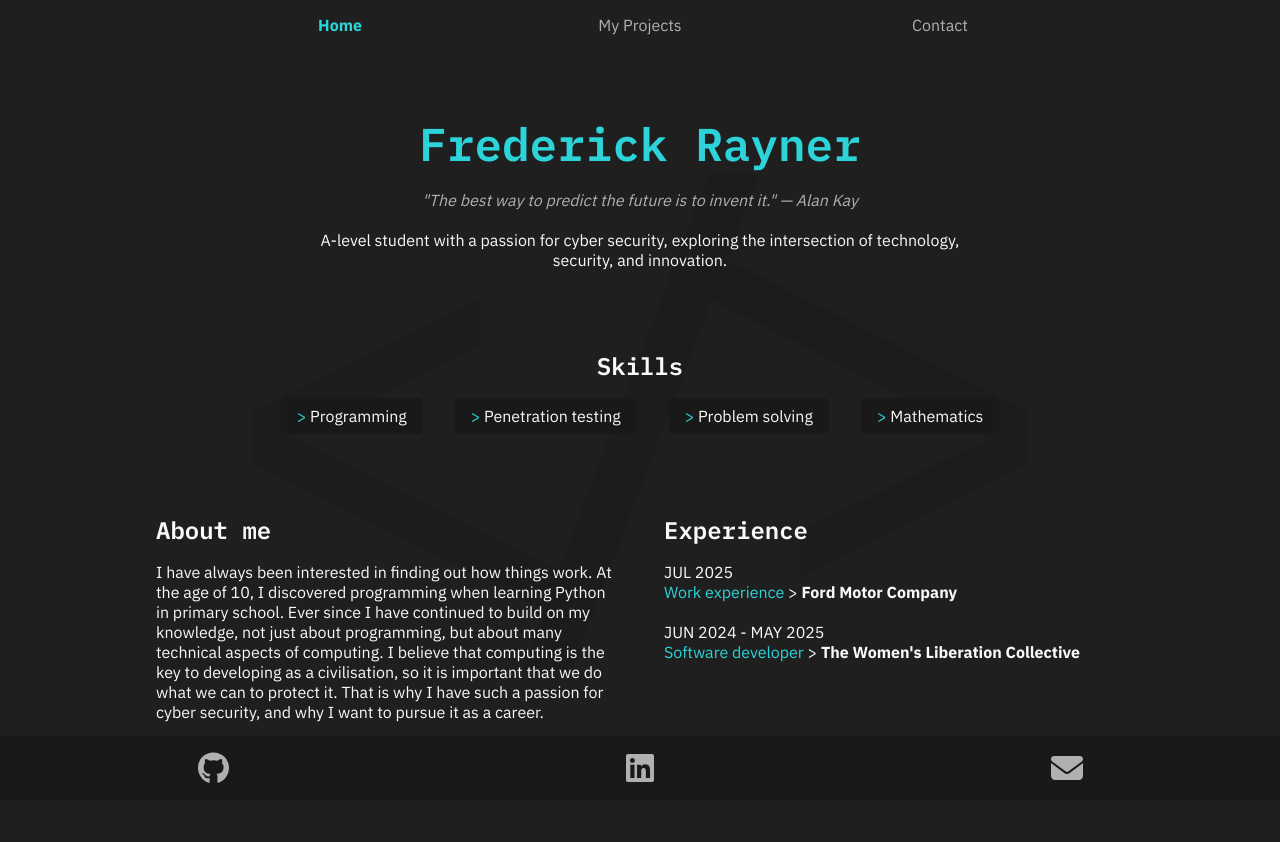
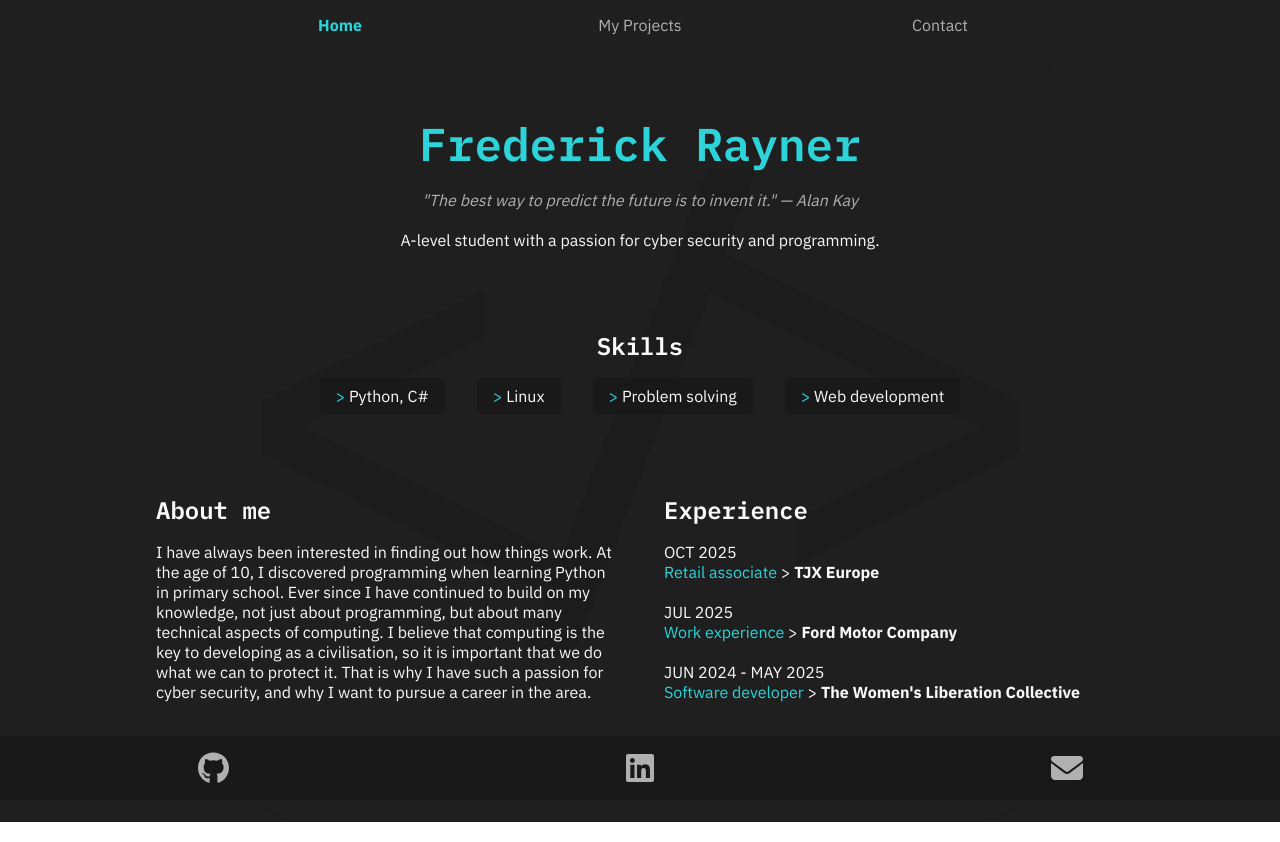
Before and after one commit to Jefernater58/portfolioWebsite, a React (Create React App) app: page /home in a window 1280 px wide. Built offline with nearby package versions, Linux system fonts and the light colour scheme.

Commit message:
Update Home

```diff
--- a/src/pages/Home.js
+++ b/src/pages/Home.js
@@ -3,34 +3,45 @@ import Navbar from "../components/Navbar";
 import Footer from "../components/Footer";
 
 export default function Home() {
+    let quotes = ["\"The best way to predict the future is to invent it.\" — Alan Kay",
+    "\"If you think you know everything about cyber security, it was probably poorly explained to you.\" - Stéphane Nappo",
+    "\"Hacking is about exploring limits—pushing what can be built or broken.\" - Mark Zuckerberg",
+    "\"Computers are incredibly fast, accurate, and stupid. Human beings are incredibly slow, inaccurate, and brilliant. Together they are powerful beyond imagination.\" - Albert Einstein",
+    "\"A good programmer is someone who always looks both ways before crossing a one-way street.\" - Doug Linder"]
+
+    let quote = quotes[Math.floor(Math.random() * quotes.length)];
+
     return <div className="Container">
         <Navbar/>
         <div className="Home">
             <h1 className="Home-title">Frederick Rayner</h1>
-            <p style={{color: "var(--secondary-color)", animation: "fadeIn 1s ease-out", fontStyle: "italic"}}>"The best way to predict the future is to invent it." — Alan Kay</p>
+            <p style={{color: "var(--secondary-color)", animation: "fadeIn 1s ease-out", fontStyle: "italic"}}>{quote}</p>
             <br/>
-            <p style={{textAlign: "center"}}>A-level student with a passion for cyber security, exploring the intersection of technology, security, and innovation.</p>
+            <p style={{textAlign: "center"}}>A-level student with a passion for cyber security and programming.</p>
         </div>
 
         <div style={{textAlign: "center", paddingBottom: "4rem"}}>
             <h2>Skills</h2>
             <ul className="Home-skills-list">
-                <li><span style={{color: "var(--accent-color)"}}>></span> Programming</li>
-                <li><span style={{color: "var(--accent-color)"}}>></span> Penetration testing</li>
+                <li><span style={{color: "var(--accent-color)"}}>></span> Python, C#</li>
+                <li><span style={{color: "var(--accent-color)"}}>></span> Linux</li>
                 <li><span style={{color: "var(--accent-color)"}}>></span> Problem solving</li>
-                <li><span style={{color: "var(--accent-color)"}}>></span> Mathematics</li>
+                <li><span style={{color: "var(--accent-color)"}}>></span> Web development</li>
             </ul>
         </div>
 
         <div className="Home-about">
             <div>
                 <h2>About me</h2>
-                <p>I have always been interested in finding out how things work. At the age of 10, I discovered programming when learning Python in primary school. Ever since I have continued to build on my knowledge, not just about programming, but about many technical aspects of computing. I believe that computing is the key to developing as a civilisation, so it is important that we do what we can to protect it. That is why I have such a passion for cyber security, and why I want to pursue it as a career.</p>
+                <p>I have always been interested in finding out how things work. At the age of 10, I discovered programming when learning Python in primary school. Ever since I have continued to build on my knowledge, not just about programming, but about many technical aspects of computing. I believe that computing is the key to developing as a civilisation, so it is important that we do what we can to protect it. That is why I have such a passion for cyber security, and why I want to pursue a career in the area.</p>
             </div>
 
             <div>
                 <h2>Experience</h2>
                 <ul className="Home-list">
+                    <li>OCT 2025<br/><span style={{color: "var(--accent-color)"}}>
+                        Retail associate</span> > <span style={{fontWeight: "bold"}}>TJX Europe</span></li>
+                    <br/>
                     <li>JUL 2025<br/><span style={{color: "var(--accent-color)"}}>
                         Work experience</span> > <span style={{fontWeight: "bold"}}>Ford Motor Company</span></li>
                     <br/>
```
